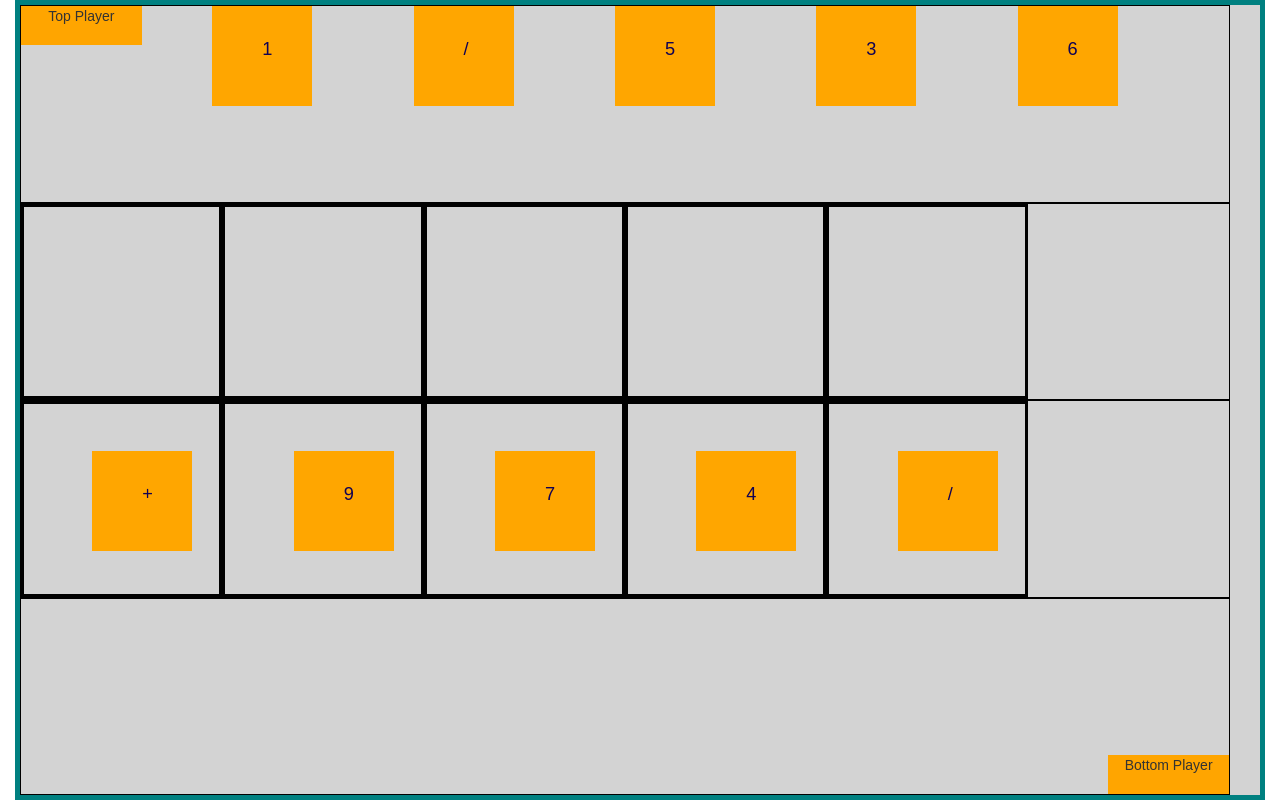
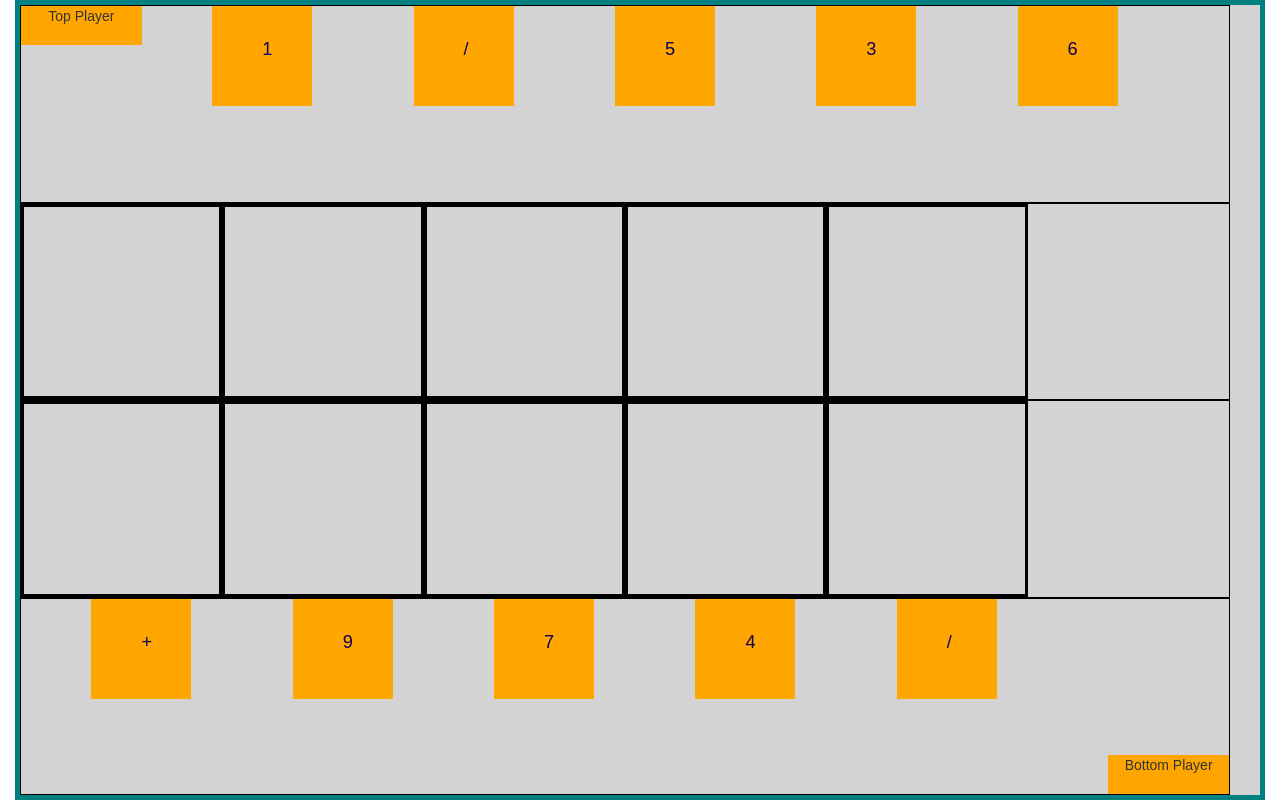
Before and after one commit to ChrisLFieldsII/math-card-game, a React (Create React App) app: page / in a window 1280 px wide. Built offline with nearby package versions, Linux system fonts and the light colour scheme.

Commit message:
Added drag-drop functionality for player's respective row. Working on implementing a "card holder" for all rows. 	modified:   src/board/board.js 	modified:   src/card/card.js

```diff
--- a/src/board/board.js
+++ b/src/board/board.js
@@ -57,23 +57,27 @@ class Board extends Component {
                     <div className="col-lg-2"><Card id="topCard5" className="card" value={this.state.topPlayerCardsOnBoard[4]} /></div>
                 </div>
                 <div className="row row-border" id="topPlayerFrontRow">
-                    {/* working on drag-drop. throws error atm */}
-                    <div className="col-lg-2 card-holder" onDragOver={this.allowDrop} onDrop={this.drop}></div>
-                    <div className="col-lg-2 card-holder"></div>
-                    <div className="col-lg-2 card-holder"></div>
-                    <div className="col-lg-2 card-holder"></div>
-                    <div className="col-lg-2 card-holder"></div>
+                    {/* working on drag-drop. throws error atm. tpch = top player card holder */}
+                    <div id="tpch1" className="col-lg-2 card-holder" onDragOver={this.allowDrop} onDrop={this.drop}></div>
+                    <div id="tpch2" className="col-lg-2 card-holder" onDragOver={this.allowDrop} onDrop={this.drop}></div>
+                    <div id="tpch3" className="col-lg-2 card-holder" onDragOver={this.allowDrop} onDrop={this.drop}></div>
+                    <div id="tpch4" className="col-lg-2 card-holder" onDragOver={this.allowDrop} onDrop={this.drop}></div>
+                    <div id="tpch5" className="col-lg-2 card-holder" onDragOver={this.allowDrop} onDrop={this.drop}></div>
                 </div>
                 {/* start of bottom player */}
                 <div className="row row-border" id="bottomPlayerFrontRow">
-                    <div className="col-lg-2 card-holder"><Card id="bottomCard1" className="card" value={this.state.bottomPlayerCardsOnBoard[0]} /></div>
-                    <div className="col-lg-2 card-holder"><Card id="bottomCard2" className="card" value={this.state.bottomPlayerCardsOnBoard[1]} /></div>
-                    <div className="col-lg-2 card-holder"><Card id="bottomCard3" className="card" value={this.state.bottomPlayerCardsOnBoard[2]} /></div>
-                    <div className="col-lg-2 card-holder"><Card id="bottomCard4" className="card" value={this.state.bottomPlayerCardsOnBoard[3]} /></div>
-                    <div className="col-lg-2 card-holder"><Card id="bottomCard5" className="card" value={this.state.bottomPlayerCardsOnBoard[4]} /></div>
+                    <div id="bpch1" className="col-lg-2 card-holder" onDragOver={this.allowDrop} onDrop={this.drop}></div>
+                    <div id="bpch2" className="col-lg-2 card-holder" onDragOver={this.allowDrop} onDrop={this.drop}></div>
+                    <div id="bpch3" className="col-lg-2 card-holder" onDragOver={this.allowDrop} onDrop={this.drop}></div>
+                    <div id="bpch4" className="col-lg-2 card-holder" onDragOver={this.allowDrop} onDrop={this.drop}></div>
+                    <div id="bpch5" className="col-lg-2 card-holder" onDragOver={this.allowDrop} onDrop={this.drop}></div>
                 </div>
                 <div className="row row-border rel-wrapper" id="bottomPlayerBackRow">
-                    <div className="col-lg-11"></div>
+                    <div className="col-lg-2"><Card id="bottomCard1" className="card" value={this.state.bottomPlayerCardsOnBoard[0]} /></div>
+                    <div className="col-lg-2"><Card id="bottomCard2" className="card" value={this.state.bottomPlayerCardsOnBoard[1]} /></div>
+                    <div className="col-lg-2"><Card id="bottomCard3" className="card" value={this.state.bottomPlayerCardsOnBoard[2]} /></div>
+                    <div className="col-lg-2"><Card id="bottomCard4" className="card" value={this.state.bottomPlayerCardsOnBoard[3]} /></div>
+                    <div className="col-lg-2"><Card id="bottomCard5" className="card" value={this.state.bottomPlayerCardsOnBoard[4]} /></div>
                     <div id="bottomPlayerIcon" className="col-lg-1 player-icon to-bottom">Bottom Player</div>
                 </div>
             </div>
@@ -93,7 +97,10 @@ class Board extends Component {
     drop(event) {
         event.preventDefault();
         let card = event.dataTransfer.getData('text');
-        event.target.appendChild(document.getElementById(card));
+        let targetId = event.target.id;
+        // if ensures player can only put cards on their row
+        if ((card.startsWith('b') && targetId.startsWith('b')) || (card.startsWith('t') && targetId.startsWith('t')))
+            event.target.appendChild(document.getElementById(card));
     }
 }
 
--- a/src/card/card.js
+++ b/src/card/card.js
@@ -4,7 +4,7 @@ import './card.css';
 class Card extends Component {
     render() {
         return (
-            <div className="card" draggable="true" onDragStart={this.drag}>
+            <div className="card" draggable="true" onDragStart={this.drag} id={this.props.id}>
                 <span id="value">{this.props.value}</span>
             </div>
         );
```
